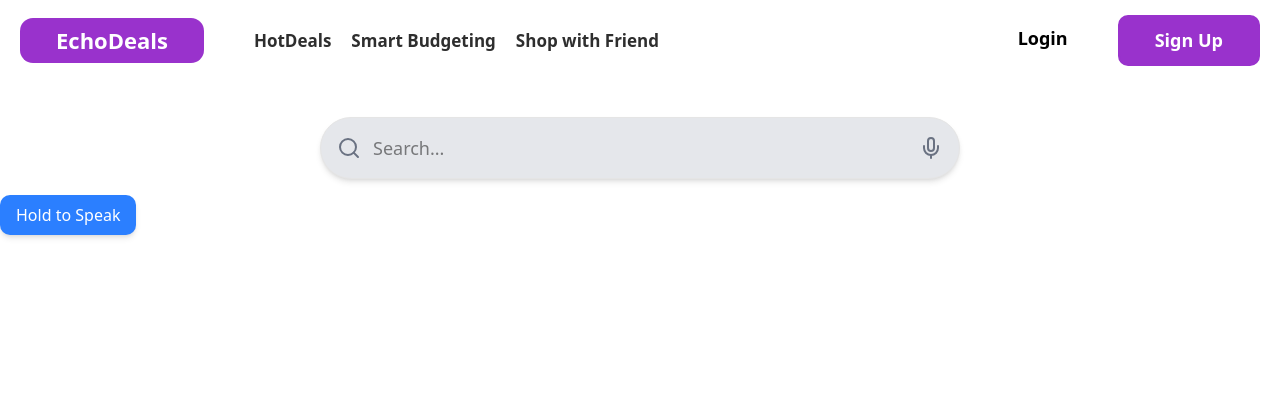
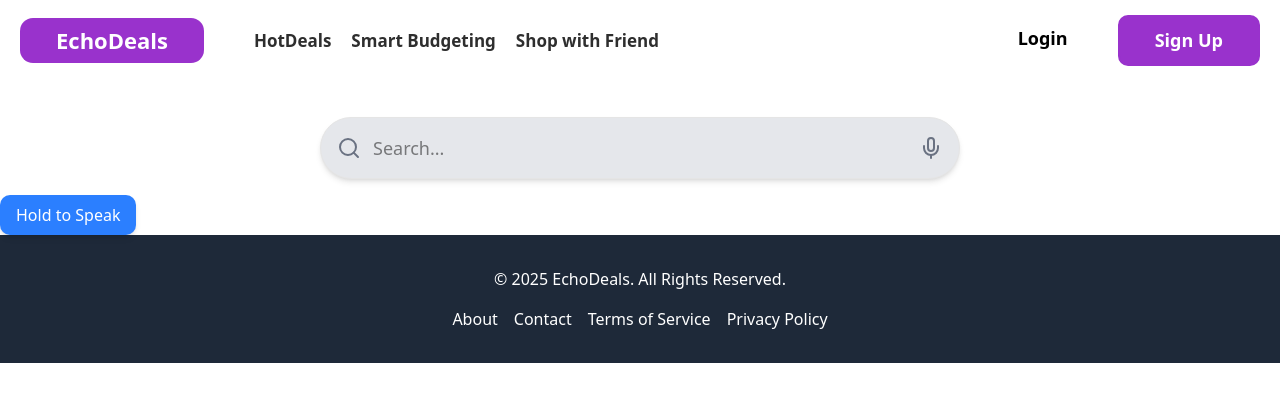
Before and after one commit to Vrajdp1/speech-to-text-demo, a Next.js app: page / in a window 1280 px wide. Shown: the top 402 px of the page. Built offline with nearby package versions, Linux system fonts and the light colour scheme; no server answers.

Commit message:
Added Footer

```diff
--- /dev/null
+++ b/app/components/Footer/Page.js
@@ -0,0 +1,28 @@
+import React from "react";
+import { useUserAuth } from "@/app/utils/auth-context";
+
+
+const Footer = () => {
+  const { user } = useUserAuth();
+
+  return (
+<footer id="footer" className="bg-gray-800 text-white py-8">
+<div id="footer-content" className="container mx-auto px-6 flex flex-col items-center">
+  <p id="footer-copy" className="text-center mb-4">&copy; {new Date().getFullYear()} EchoDeals. All Rights Reserved.</p>
+
+  <nav id="footer-nav" className="flex space-x-8">
+    <ul id="footer-links" className="flex space-x-4">
+      <li id="about-link" className="text-white hover:text-gray-400"><a href="/about">About</a></li>
+      <li id="contact-link" className="text-white hover:text-gray-400"><a href="/contact">Contact</a></li>
+      <li id="terms-link" className="text-white hover:text-gray-400"><a href="/terms">Terms of Service</a></li>
+      <li id="privacy-link" className="text-white hover:text-gray-400"><a href="/privacy">Privacy Policy</a></li>
+    </ul>
+  </nav>
+</div>
+</footer>
+
+
+  );
+};
+
+export default Footer;
--- /dev/null
+++ b/app/components/Footer/style.css
@@ -0,0 +1,27 @@
+footer {
+    background-color: #222;
+    color: white;
+    text-align: center;
+    padding: 20px 0;
+  }
+
+  .footer-content {
+    display: flex;
+    flex-direction: column;
+    align-items: center;
+  }
+
+  nav ul {
+    list-style: none;
+    padding: 0;
+    display: flex;
+    gap: 15px;
+  }
+
+
+
+  .auth-footer a {
+    color: #ffcc00;
+    font-weight: bold;
+    text-decoration: none;
+  }
--- a/app/components/header/page.js
+++ b/app/components/header/page.js
@@ -41,7 +41,7 @@ const Header = () => {
         <a href="/">EchoDeals</a>
       </span>
 
-      <nav>
+      <nav id="mainNav">
         <ul>
           <li><a href="/hotdeals" onClick={navigate('/hotdeals')}>HotDeals</a></li>
           <li><a href="/budgeting" onClick={navigate('/budgeting')}>Smart Budgeting</a></li>
--- a/app/components/header/style.css
+++ b/app/components/header/style.css
@@ -19,14 +19,14 @@ span {
 }
 
 
-nav {
+#mainNav {
     flex-grow: 1;  /* Push nav to the center */
     display: flex;
     justify-content: left;
     margin-left: 50px;
 }
 
-nav ul {
+#mainNav ul {
     list-style: none;
     display: flex;
     gap: 20px;
@@ -35,7 +35,7 @@ nav ul {
     font-weight: 700;
 }
 
-nav ul li a {
+#mainNav ul li a {
     position: relative;
     text-decoration: none; /* Remove default underline */
     color: #2e2e2e;
--- a/app/page.js
+++ b/app/page.js
@@ -4,6 +4,7 @@ import { encodeWAV } from './utils/audioUtils';
 import Header from './components/header/page';
 import { AuthContextProvider } from './utils/auth-context';
 import SearchBar from './components/searchBar/page';
+import Footer from "./components/Footer/Page";
 
 export default function Page() {
   const [transcription, setTranscription] = useState(""); //stores transcript
@@ -118,8 +119,10 @@ export default function Page() {
         Hold to Speak
       </button>
 
+
       {/* Display the transcription result */}
       <p>{transcription}</p>
+      <Footer/>
     </AuthContextProvider>
   );
 }
```
